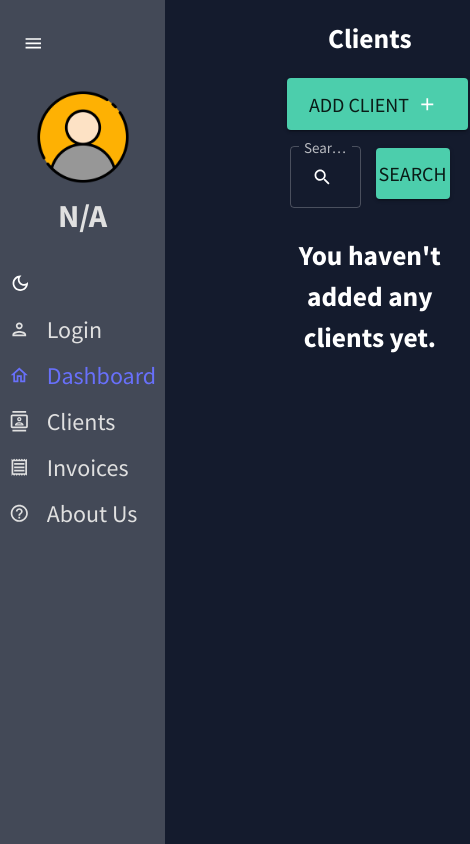
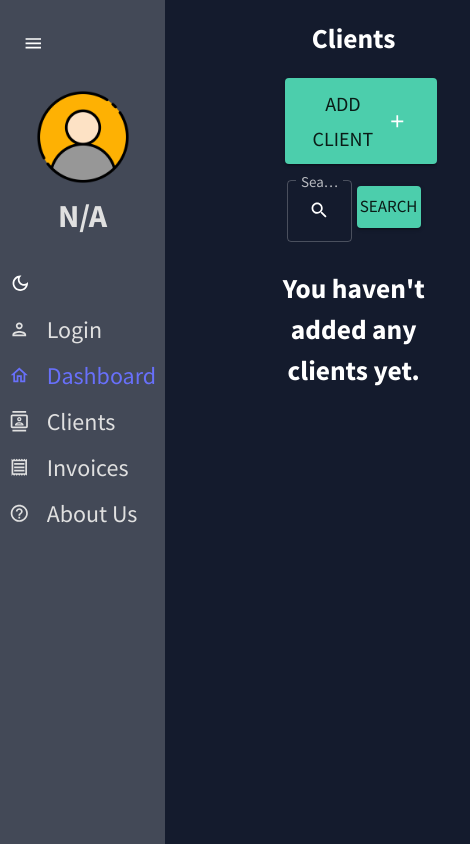
Before and after one commit to BaseBenjamin13/dashboard_client, a React (Create React App) app: page /clients in a window 390 px wide. Shown: the whole page, 470 px wide, since content can reach past the window. Built offline with nearby package versions, Linux system fonts and the light colour scheme.

Commit message:
making clients tablesearch mobile responsive

```diff
--- a/src/components/TableSearch.js
+++ b/src/components/TableSearch.js
@@ -3,7 +3,7 @@ import React from 'react';
 import { TextField, Button, IconButton, InputAdornment} from "@mui/material";
 import SearchIcon from '@mui/icons-material/Search';
 
-function ClientsSearch({ label }) {
+function ClientsSearch({ label, isMobile }) {
     return (
         <div>
             <form className='search-form'>
@@ -31,7 +31,18 @@ function ClientsSearch({ label }) {
                     // onChange={(e) => handleFormChange(searchForm, setSearchForm, e)}
                 />
 
-                <Button size="large" style={{ fontSize: '20px', marginLeft: '15px' }} variant="contained" type="submit" color="secondary">Search</Button>
+                <Button
+                    size={isMobile ? "medium" : "large"}
+                    style={{
+                        fontSize: isMobile ? '17px' :'20px',
+                        marginLeft: isMobile ? '5px' : '15px',
+                    }}
+                    variant="contained"
+                    type="submit"
+                    color="secondary"
+                >
+                    Search
+                </Button>
 
             </form>
         </div>
--- a/src/pages/ClientsPage.js
+++ b/src/pages/ClientsPage.js
@@ -22,9 +22,24 @@ function ClientsPage() {
     const [showClientForm, setShowClientForm] = useState(
         location.state?.addClient ? true : false
     );
+    const [isMobile, setIsMobile] = useState(false);
 
     useEffect(() => {
         getClients(user.ID, setClients, user.token);
+
+        const mediaQuery = window.matchMedia('(max-width: 500px)');
+
+        setIsMobile(mediaQuery.matches);
+
+        const handleMediaQueryChange = (event) => {
+            setIsMobile(event.matches);
+        }
+        mediaQuery.addEventListener('change', handleMediaQueryChange);
+
+        return () => {
+            mediaQuery.removeEventListener('change', handleMediaQueryChange);
+        }
+
     }, [])
 
     return (
@@ -51,7 +66,7 @@ function ClientsPage() {
                 />
             }
 
-            <TableSearch label="Search Clients" />
+            <TableSearch label="Search Clients" isMobile={isMobile}/>
 
             {clients ?
                 <ClientsTable clients={clients} />
@@ -63,4 +78,4 @@ function ClientsPage() {
     )
 }
 
-export default ClientsPage
+export default ClientsPage;
```
